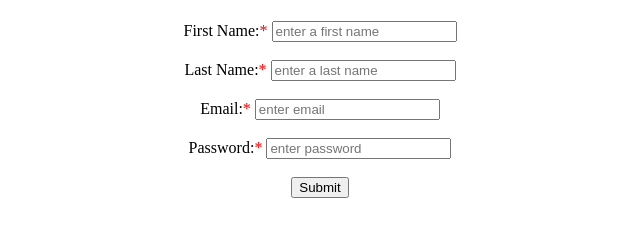
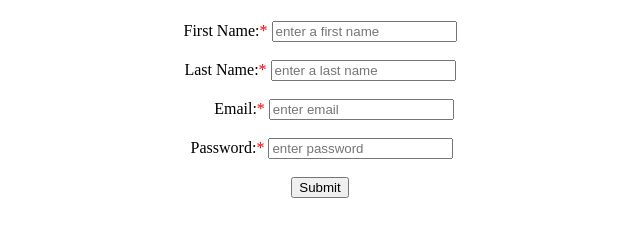
Before and after one commit to GuturuLavanya/project, a plain HTML site: page projectform.html in a window 1280 px wide. Shown: the part 59-296 px from the top of the page, without its empty margins (320-960 px from the left). Drawn offline with Linux system fonts and the light colour scheme.

Commit message:
projectform.html

```diff
--- a/projectform.html
+++ b/projectform.html
@@ -17,11 +17,11 @@
         <input type="text" id="lastname" placeholder="enter a last name" required maxlength="16" minlength="3" spellcheck="true">
         <br>
         <br>
-        <label for="email">Email:<span style="color:red">*</span></label>
+        <label for="email">&nbsp;&nbsp;&nbsp;&nbsp;&nbsp;&nbsp;&nbsp;Email:<span style="color:red">*</span></label>
         <input type="text" id="email" name="one" placeholder="enter email" required pattern="^[a-z\d\W]+@gmail\.com$" spellcheck="true">
         <br>
         <br>
-        <label for="password">Password:<span style="color:red">*</span></label>
+        <label for="password">&nbsp;Password:<span style="color:red">*</span></label>
         <input type="text" id="password" name="two" placeholder="enter password" required pattern="(?=.*[a-z])(?=.*[A-Z])(?=.*[\d])(?=.*[!@#$%^&*]).{8,16}" spellcheck="true">
         <br>
         <br>
```
